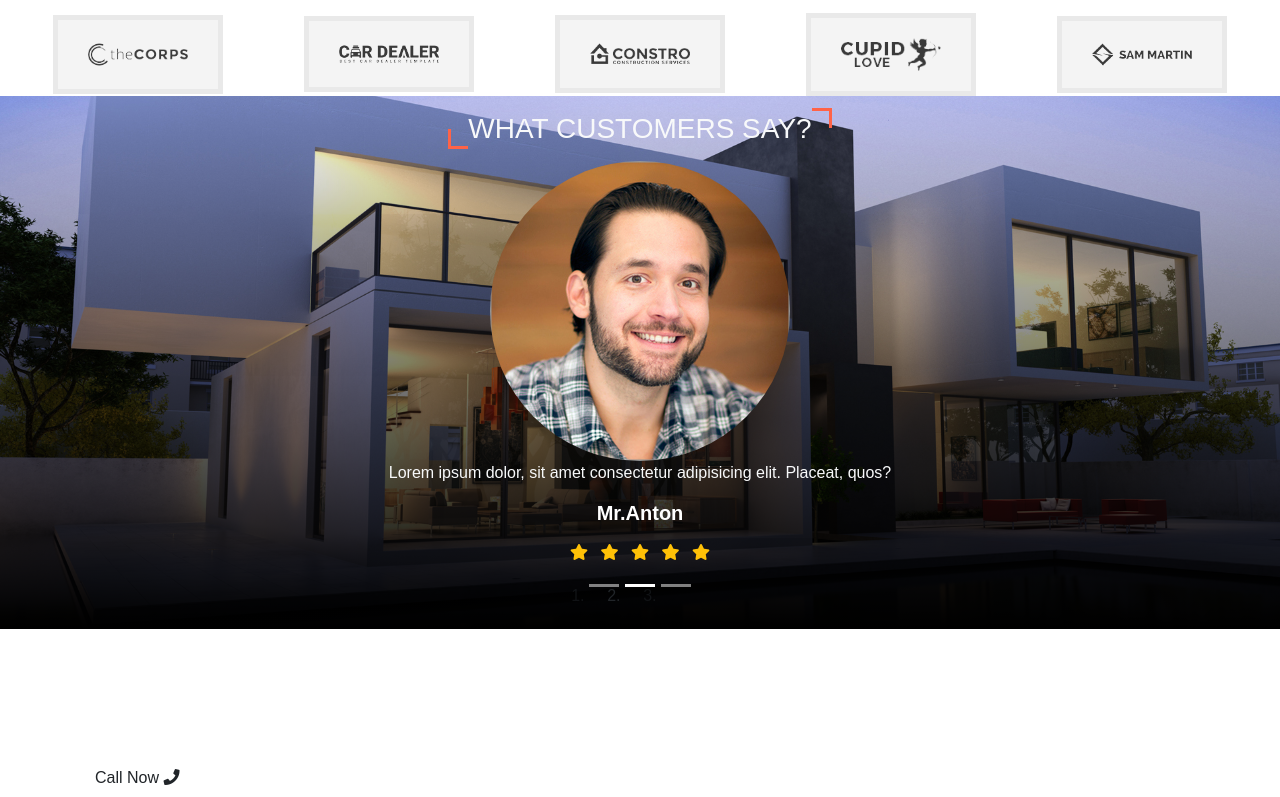
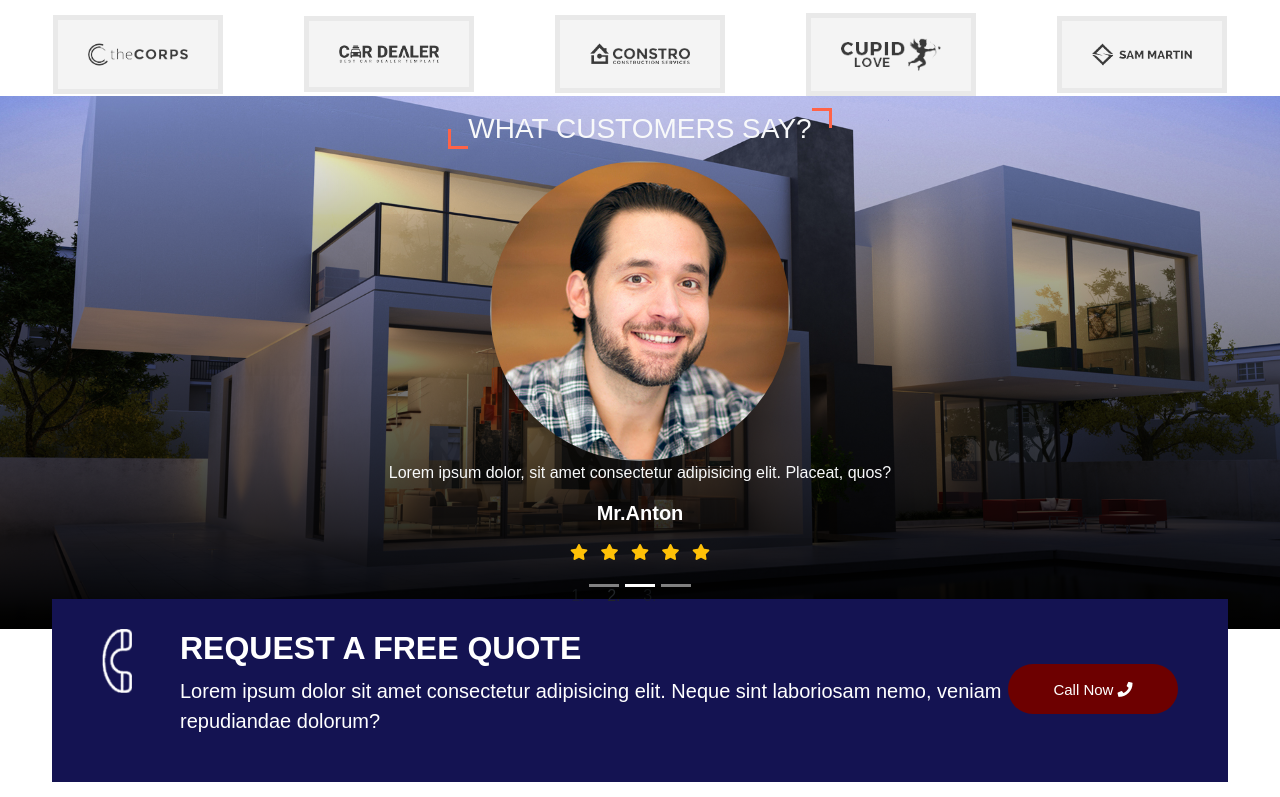
Before and after one commit to its-aprilleon/landingpage, a plain HTML site: page index.html in a window 1280 px wide. Shown: the part 3065-3862 px from the top of the page. Drawn offline with Linux system fonts and the light colour scheme.

Commit message:
completed the quotation session

```diff
--- a/css/style.css
+++ b/css/style.css
@@ -374,5 +374,48 @@ ul.clientlists img {
     background-position: center;
     background-attachment: fixed;
 }
+/* End Customer Session */
 
-/* End Customer Session */
+/* Start Quotation Session */
+.quotes {
+    background-color: var(--pc);
+
+    display: flex;
+    justify-content: space-between;
+    align-items: center;
+
+    margin: -30px;
+    padding: 30px 50px;
+}
+
+.phoneicons {
+    width: 30px;
+}
+
+.quotes .infos {
+    display: flex;
+}
+
+.quotes .btn-calls {
+    width: 170px;
+    height: 50px;
+    background-color: var(--sc);
+    color: #fff;
+    font-size: 15px;
+
+    border-radius: 100px;
+    line-height: 50px;
+
+    padding: 0;
+
+    transform: translateY(-1px);
+
+    transition: all 0.3s;
+}
+
+.quotes .btn-calls:hover {
+    transform: translateY(0);
+    box-shadow: -3px 3px 3px #444;
+}
+
+/* End Quotation Session */
--- a/index.html
+++ b/index.html
@@ -409,12 +409,12 @@
             <div class="container">
                 <div class="quotes">
                     <div class="infos">
-                        <div>
+                        <div class="me-5">
                             <img src="./assets/img/icon/phoneicon.png" class="phoneicons" alt="phoneicon" />
                         </div>
                         <div class="text-white">
                             <h2 class="fw-bold text-uppercase">Request A Free Quote</h2>
-                            <p class="lead"></p>
+                            <p class="lead">Lorem ipsum dolor sit amet consectetur adipisicing elit. Neque sint laboriosam nemo, veniam repudiandae dolorum?</p>
                         </div>
                     </div>
                     <div>
```
